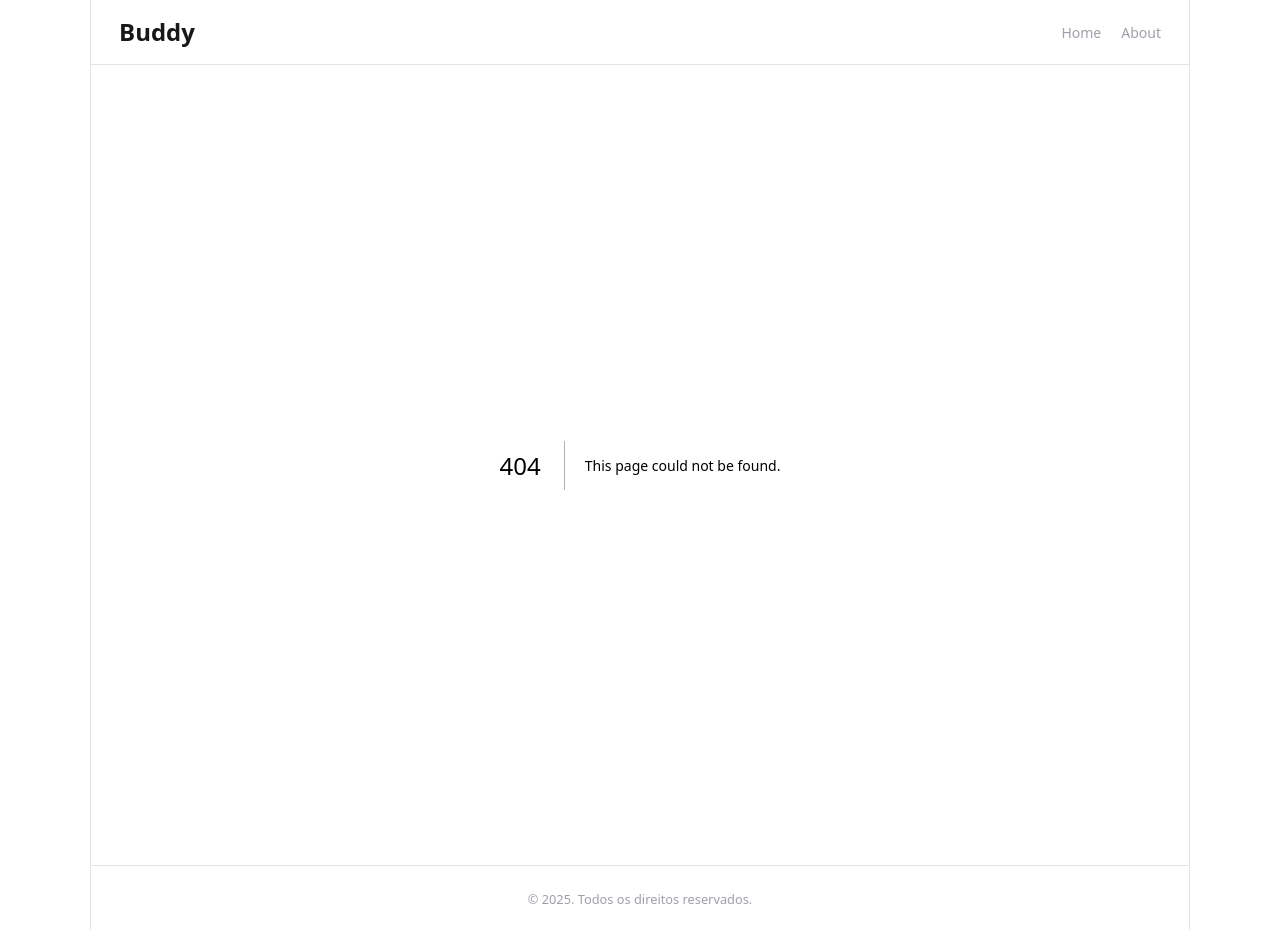
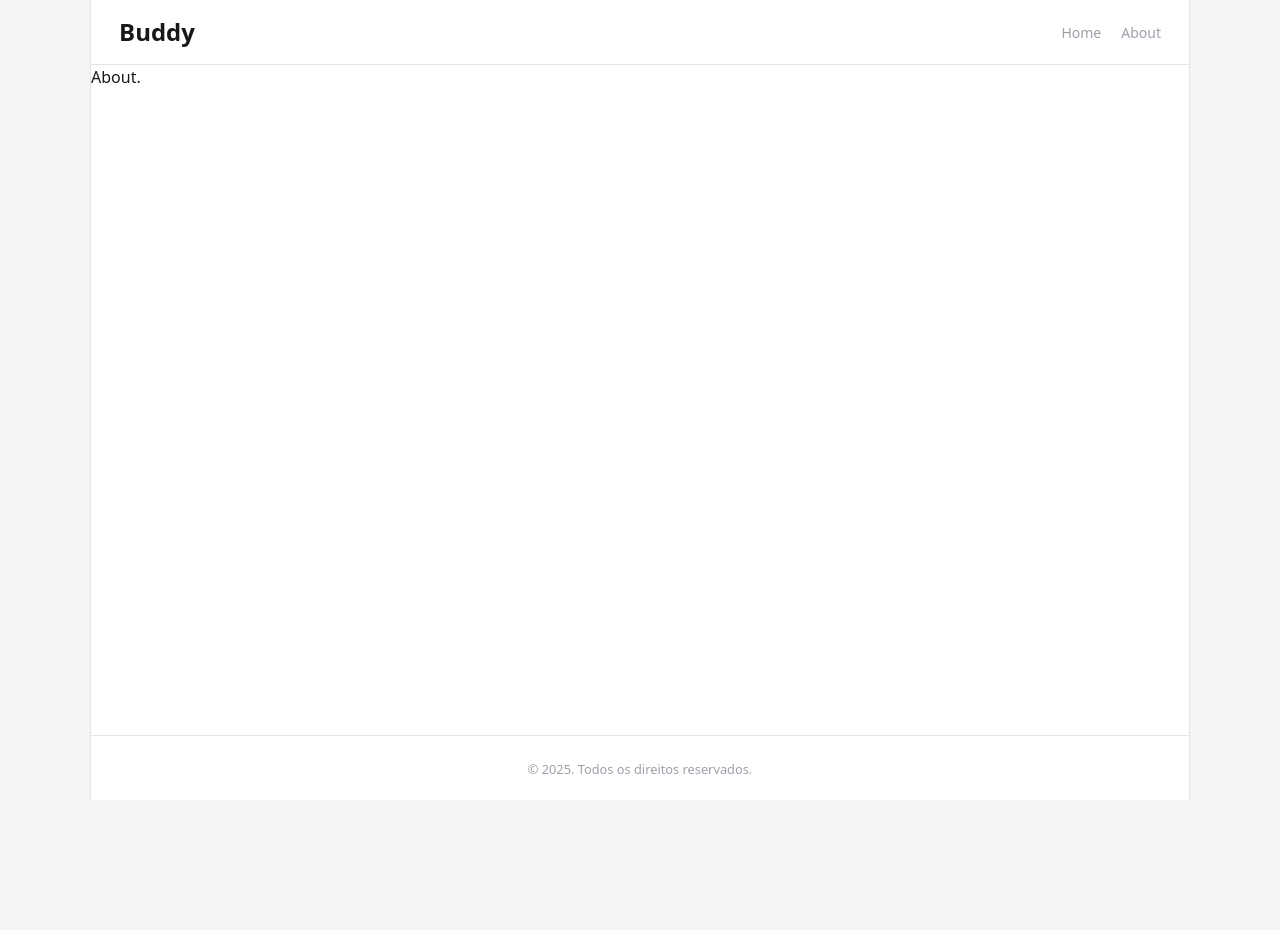
Before and after one commit to roollf/study-buddy, a Next.js app: page /estatisticas in a window 1280 px wide. Before the commit this address had no page. After the commit the page ends 800 px from the top, so only its background shows below. Built offline with nearby package versions, Linux system fonts and the light colour scheme.

Commit message:
:sparkles: feat: add Estatisticas page

```diff
--- /dev/null
+++ b/app/estatisticas/page.tsx
@@ -0,0 +1,3 @@
+export default function Estatisticas() {
+  return <h1>About.</h1>;
+}
```
